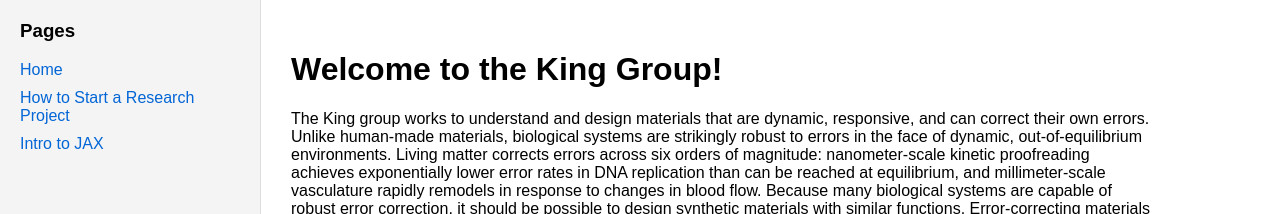
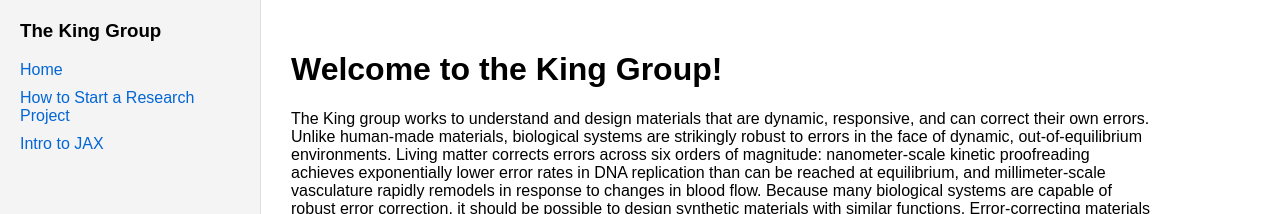
Before and after one commit to the-king-group/.github, a Jekyll site: the page built from README.md, in a window 1280 px wide. Shown: the top 214 px of the page. Built offline with Jekyll 4.4.1, drawn with Linux system fonts in a browser that asks for light colours.

Commit message:
Update default.html

```diff
--- a/_layouts/default.html
+++ b/_layouts/default.html
@@ -15,10 +15,10 @@
 </head>
 <body>
   <div class="sidebar">
-    <h3>Pages</h3>
-    <a href="/.github/">Home</a>
-    <a href="/.github/wiki/How_to_Start_a_Research_Project">How to Start a Research Project</a>
-    <a href="/.github/wiki/Intro_to_JAX">Intro to JAX</a>
+    <h3>{{ site.title }}</h3>
+    <a href="{{ site.baseurl }}/">Home</a>
+    <a href="{{ site.baseurl }}/wiki/How_to_Start_a_Research_Project">How to Start a Research Project</a>
+    <a href="{{ site.baseurl }}/wiki/Intro_to_JAX">Intro to JAX</a>
   </div>
   <div class="content">
     {{ content }}
```
